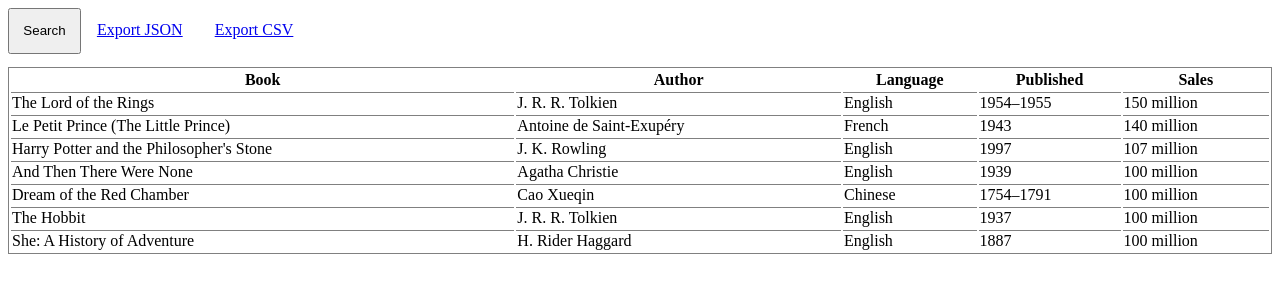
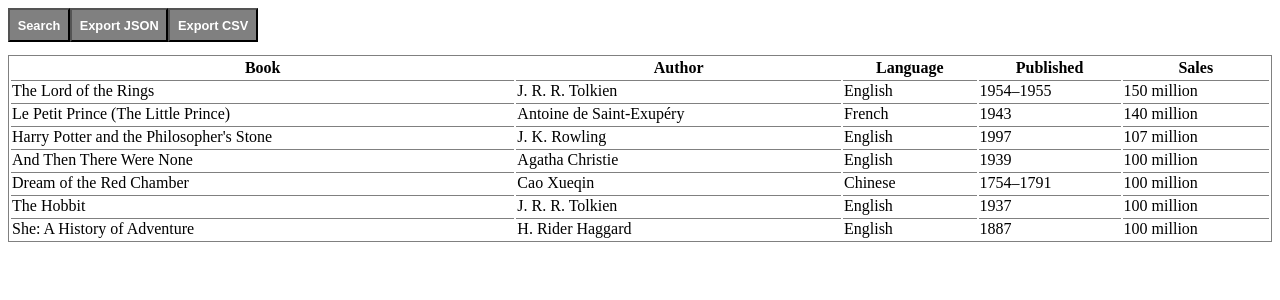
Before and after one commit to matshagam/react-excel, a React (Create React App) app: page / in a window 1280 px wide. Shown: the top 300 px of the page. Built offline with nearby package versions, Linux system fonts and the light colour scheme.

Commit message:
button decoration

```diff
--- a/src/App.css
+++ b/src/App.css
@@ -11,11 +11,21 @@ td {
   border-top: 0.04em solid grey;
 }
 
+button:hover {
+  background: #515196;
+}
+
 button {
   margin-bottom: 1em;
+  padding: 0.6em;
+  color: #fff;
+  background: grey;
+  font-size: 0.8em;
+  font-weight: bold;
+  outline: none;
 }
 
-button,
 a {
-  padding: 1em;
+  text-decoration: none;
+  color: #fff;
 }
--- a/src/App.js
+++ b/src/App.js
@@ -119,12 +119,16 @@ export default class Excel extends Component {
     return (
       <div>
         <button onClick={this._toggleSearch}>Search</button>
+        <button>
           <a onClick={this._download.bind(this, 'json')} href="data.json">
             Export JSON
           </a>
+        </button>
+        <button>
           <a onClick={this._download.bind(this, 'csv')} href="data.csv">
             Export CSV
           </a>
+        </button>
         <table>
           <thead onClick={this._sort}>
             <tr>
```
Lines whose indentation alone changed are shown as unchanged.
